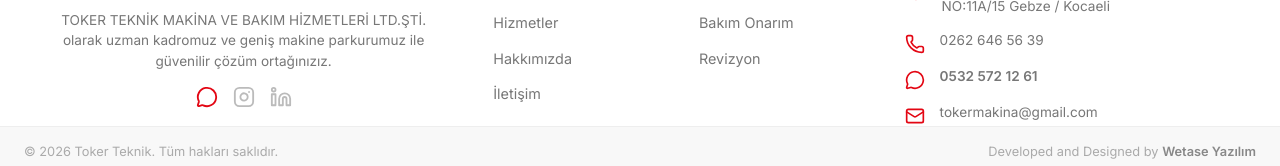
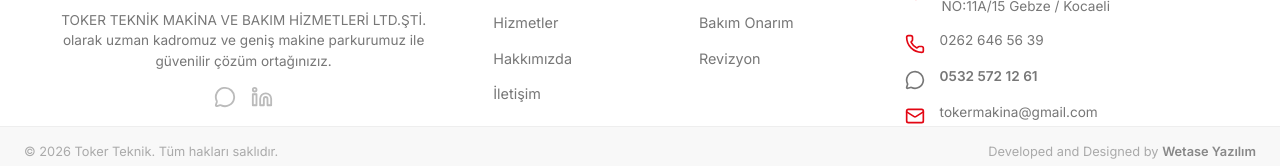
Before and after one commit to aybarsyilikyilmaz/toker-makine, a Next.js app: page / in a window 1280 px wide. Shown: the part 4211-4377 px from the top of the page. Built offline with nearby package versions, Linux system fonts and the light colour scheme; a web font is replaced by a local one.

Commit message:
Remove Instagram and refine WhatsApp icons in footer

```diff
--- a/src/components/Footer.tsx
+++ b/src/components/Footer.tsx
@@ -26,10 +26,7 @@ export default function Footer() {
             TOKER TEKNİK MAKİNA VE BAKIM HİZMETLERİ LTD.ŞTİ. olarak uzman kadromuz ve geniş makine parkurumuz ile güvenilir çözüm ortağınızız.
           </p>
           <div className={styles.socials}>
-            <a href="https://wa.me/905325721261" target="_blank" rel="noreferrer" className={styles.wpColor}><MessageCircle size={22} /></a>
-            <a href="https://instagram.com" target="_blank" rel="noreferrer" aria-label="Instagram">
-              <svg width="22" height="22" viewBox="0 0 24 24" fill="none" stroke="currentColor" strokeWidth="2" strokeLinecap="round" strokeLinejoin="round"><rect x="2" y="2" width="20" height="20" rx="5" ry="5"></rect><path d="M16 11.37A4 4 0 1 1 12.63 8 4 4 0 0 1 16 11.37z"></path><line x1="17.5" y1="6.5" x2="17.51" y2="6.5"></line></svg>
-            </a>
+            <a href="https://wa.me/905325721261" target="_blank" rel="noreferrer"><MessageCircle size={22} /></a>
             <a href="https://www.linkedin.com/company/toker-teknik-makina-ve-bak%C4%B1m-hizmetleri-ltd-%C5%9Fti/" target="_blank" rel="noreferrer" aria-label="LinkedIn">
               <svg width="22" height="22" viewBox="0 0 24 24" fill="none" stroke="currentColor" strokeWidth="2" strokeLinecap="round" strokeLinejoin="round"><path d="M16 8a6 6 0 0 1 6 6v7h-4v-7a2 2 0 0 0-2-2 2 2 0 0 0-2 2v7h-4v-7a6 6 0 0 1 6-6z"></path><rect x="2" y="9" width="4" height="12"></rect><circle cx="4" cy="4" r="2"></circle></svg>
             </a>
@@ -77,7 +74,7 @@ export default function Footer() {
               <span>0262 646 56 39</span>
             </li>
             <li>
-              <MessageCircle size={20} className="text-red" />
+              <MessageCircle size={20} />
               <a href="https://wa.me/905325721261" target="_blank" rel="noreferrer" className={styles.wpLabel}>0532 572 12 61</a>
             </li>
             <li>
```
